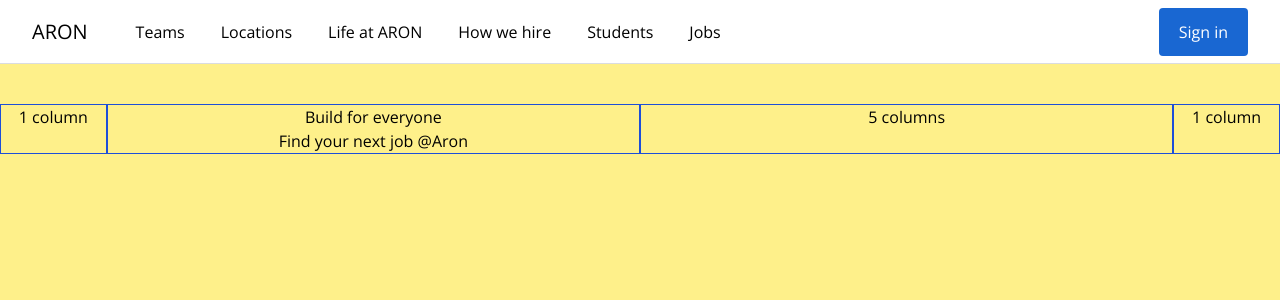
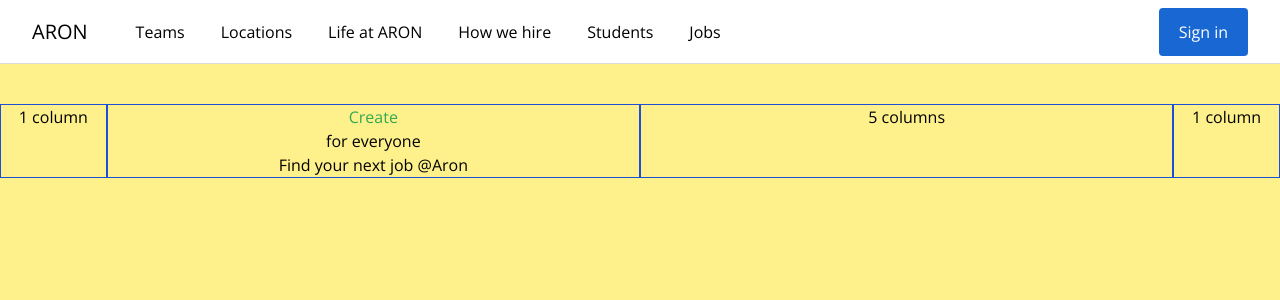
Before and after one commit to daryabsb/dental2, a Vue app in the folder spa/: page / in a window 1280 px wide. Shown: the top 300 px of the page. Built offline with nearby package versions, Linux system fonts and the light colour scheme.

Commit message:
Created headline com

```diff
--- a/spa/src/components/Headline.vue
+++ b/spa/src/components/Headline.vue
@@ -1,6 +1,9 @@
 <template>
 	<section>
-    <h1>Build for everyone</h1>
+		<h1>
+			<span :class="actionClasses">{{action }}</span>
+			<br />for everyone
+		</h1>
 		<h2>Find your next job @Aron</h2>
 	</section>
 </template>
@@ -10,11 +13,55 @@ export default {
 	name: "Headline",
 	data() {
 		return {
-      sample: "Hello",
+			action: "Build",
+
+			interval: null,
 		};
 	},
+	computed: {
+		actionClasses() {
+			return {
+				build: this.action === "build",
+				create: this.action === "Create",
+				design: this.action === "Design",
+				code: this.action === "Code",
+			};
+		},
+	},
 	created() {
-    console.log("I've been created! Look: ", this.sample);
+		this.changeTitle();
+	},
+	beforeUnmount() {
+		clearInterval(this.interval);
+	},
+	methods: {
+		changeTitle() {
+			setInterval(() => {
+				const actions = ["Build", "Create", "Design", "Code"];
+				const currentActionIndex = actions.indexOf(this.action);
+				const nextActionIndex = (currentActionIndex + 1) % 4;
+				const nextAction = actions[nextActionIndex];
+				this.action = nextAction;
+			}, 2800);
+		},
 	},
 };
 </script>
+
+<style scoped>
+.build {
+	color: #1a73e8;
+}
+
+.create {
+	color: #34a853;
+}
+
+.design {
+	color: #f9ab00;
+}
+
+.code {
+	color: #d93025;
+}
+</style>
```
Lines whose indentation alone changed are shown as unchanged.
